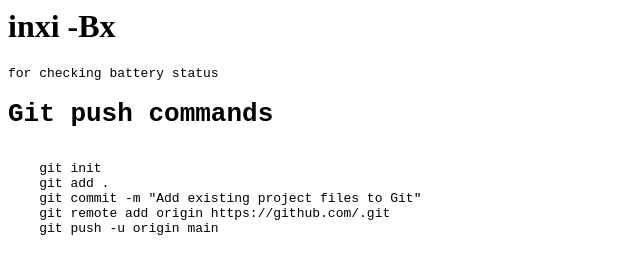
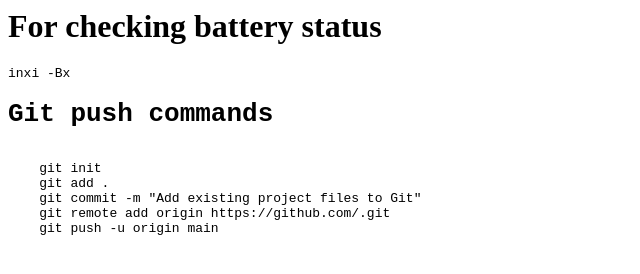
Before and after one commit to samTime101/some-commands-hosting, a plain HTML site: page index.html in a window 1280 px wide. Shown: the whole page, without its empty margins (0-640 px from the left). Drawn offline with Linux system fonts and the light colour scheme.

Commit message:
added and styled

```diff
--- a/index.html
+++ b/index.html
@@ -1,5 +1,5 @@
-<h1>inxi -Bx</h1>
-<pre>for checking battery status</pre>
+<h1>For checking battery status</h1>
+<pre>inxi -Bx</pre>
 <pre>
 <h1>Git push commands</h1>
     git init
```
